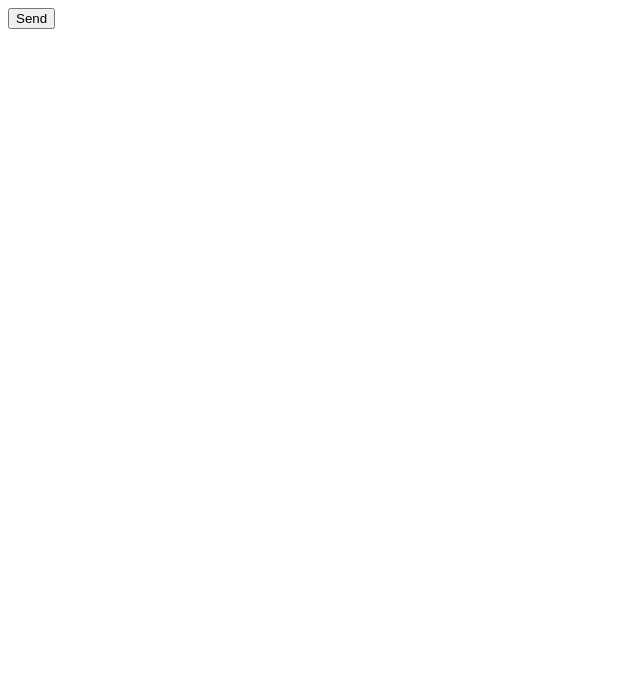
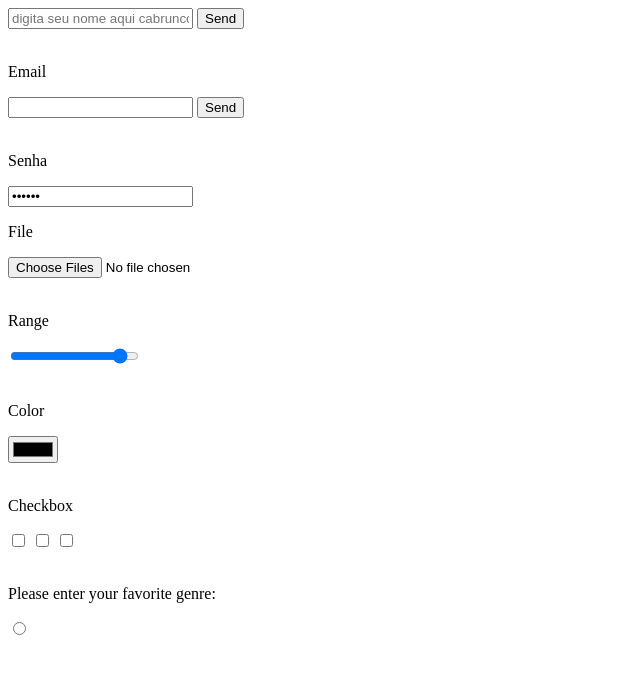
Before and after one commit to barbooosa/estudo_web, a plain HTML site: page index.html in a window 1280 px wide. Shown: the whole page, without its empty margins (0-640 px from the left). Drawn offline with Linux system fonts and the light colour scheme.

Commit message:
estudo atualizado

```diff
--- a/index.html
+++ b/index.html
@@ -6,11 +6,70 @@
     <title>Document</title>
 </head>
 <body>
+
     <form action="" method="get">
+        <input type="text"
+        name="my name"
+        minlength="3"
+        maxlength="20"
+        placeholder="digita seu nome aqui cabrunco"
+        required/>
         <button name="lavai"
                 value="ok" >
             Send
         </button>
+
+        <br><br>
+
+        <p>Email</p>
+        <input type="email"
+                name="coloca seu email ai"
+                required/>
+                <button name="lavai"
+                value="ok">
+            Send
+        </button>
+
+
+        <br><br>
+        <p>Senha </p>
+        <input  type="password"
+                name="senha"
+                value="name12" />
+
+        <p>File</p>
+        <input type="file"
+                name="file"
+                multiple
+        />
+        <br/><br>
+
+        <p>Range</p>
+        <input type="range"
+                name="range"
+                min="1"
+                max="100"
+                value="90"
+        />
+
+        <br/><br>
+
+        <p>Color</p>
+        <input type="color"
+                name="color"
+        />
+
+        <br/><br>
+
+        <p>Checkbox</p>
+        <input type="checkbox" name="service" value="" />
+        <input type="checkbox" name="service" value="" />
+        <input type="checkbox" name="service" value="" />
+
+        <br/><br>
+
+        <p>Please enter your favorite genre:</p>
+        <input type="radio" name="genre" value="">
     </form>
 </body>
 </html>
```
